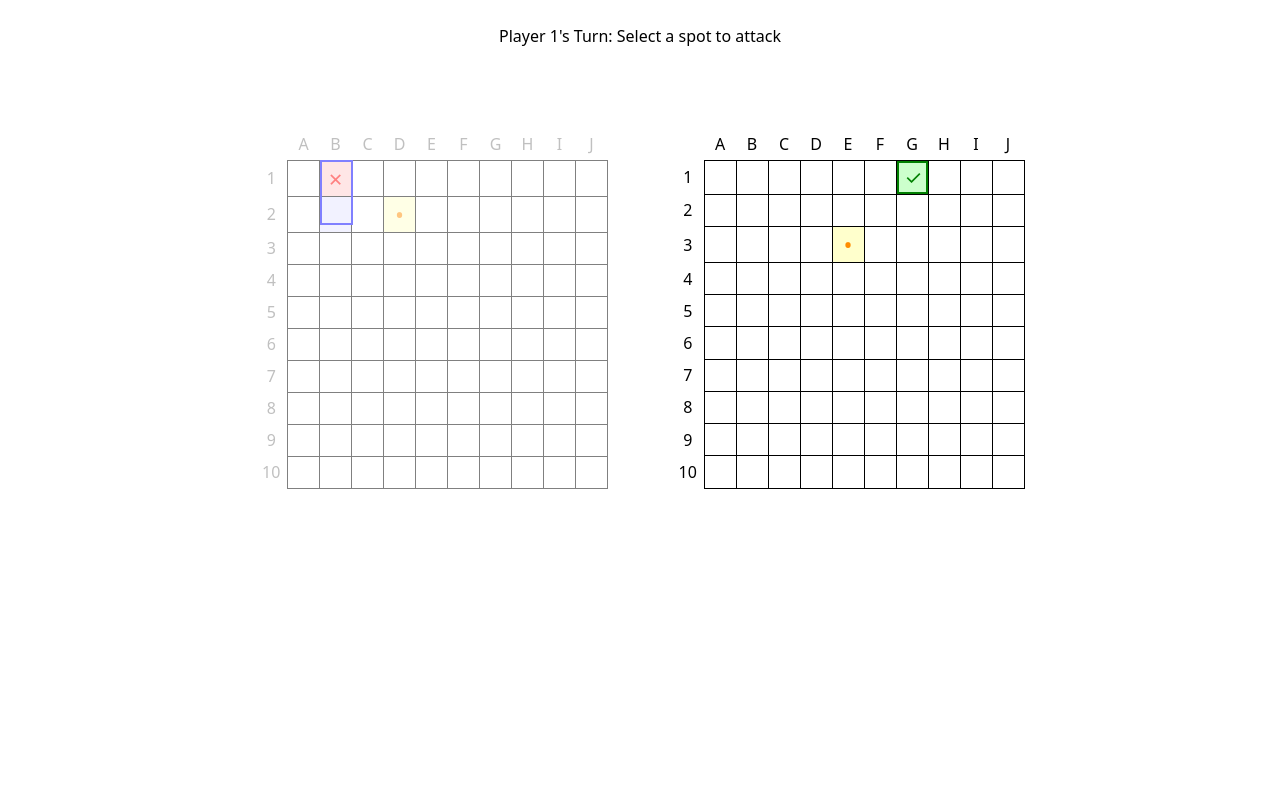
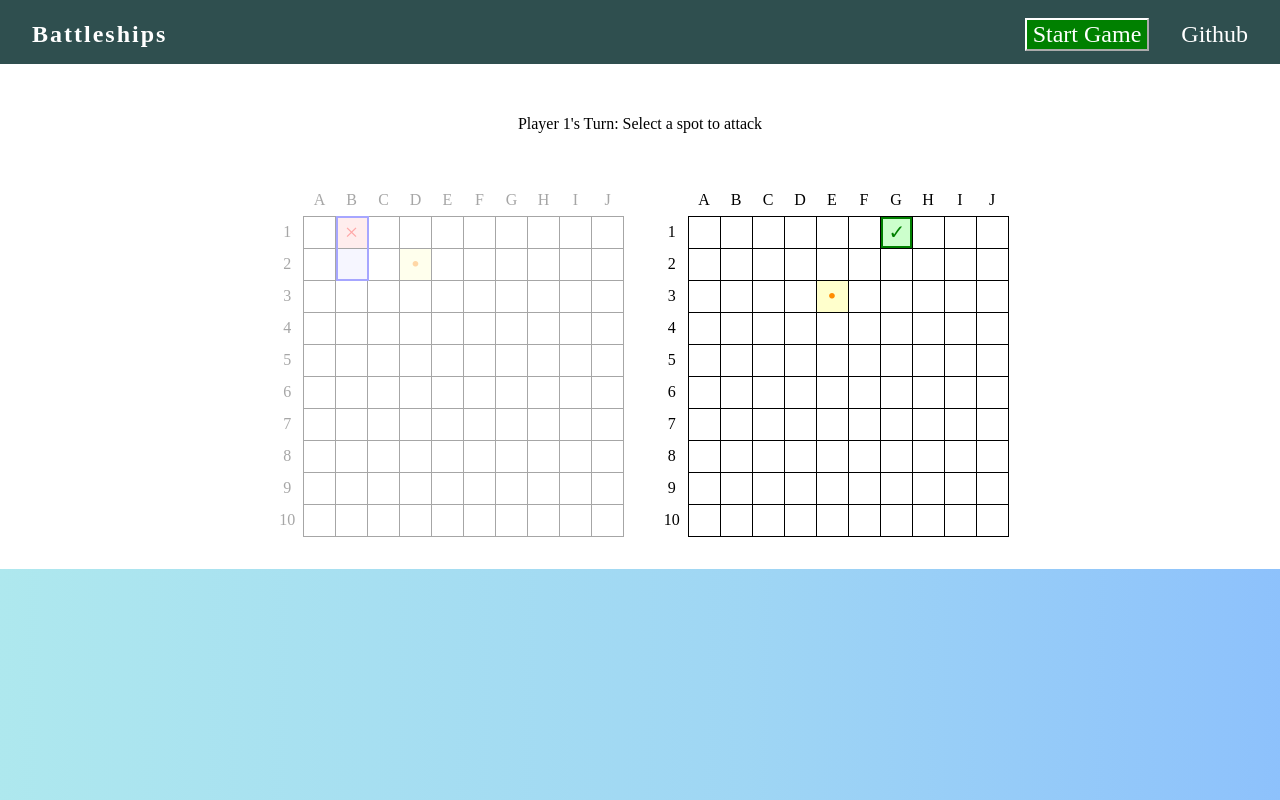
Before and after one commit to Julia-1439/battleship, a website built with webpack: page src/template.html in a window 1280 px wide. Built offline with nearby package versions, Linux system fonts and the light colour scheme.

Commit message:
Add page header and additional styling

```diff
--- a/src/style.css
+++ b/src/style.css
@@ -6,18 +6,7 @@
 *::before,
 *::after {
   box-sizing: border-box;
-  font-family:
-    system-ui,
-    -apple-system,
-    BlinkMacSystemFont,
-    "Segoe UI",
-    Roboto,
-    Oxygen,
-    Ubuntu,
-    Cantarell,
-    "Open Sans",
-    "Helvetica Neue",
-    sans-serif;
+  font-family:'Times New Roman', Times, serif;
 
   --standard-padding: 16px;
 }
@@ -44,6 +33,7 @@ select,
 textarea {
   font-family: inherit;
   font-size: 100%;
+  color: inherit;
 }
 
 /* ========================================================================== */
@@ -52,17 +42,62 @@ textarea {
 
 html {
   /* Custom CSS properties */
+  --big-padding: 32px;
   --standard-padding: 16px;
   --minor-padding: 6px;
   --cell-size: 2rem;
 }
 
+body {
+  margin: 0;
+}
+
+header {
+  display: flex;
+  justify-content: space-between;
+  gap: var(--big-padding);
+  flex-wrap: no-wrap;
+  padding: 16px 32px;
+  height: 4rem;
+  font-size: 1.5rem;
+  background-color: darkslategray;
+  color: white;
+}
+
+header h1 {
+  font-size: inherit;
+  margin: 0;
+  letter-spacing: 2px;
+}
+
+nav {
+  display: flex;
+  gap: var(--big-padding);
+}
+
+#start-game {
+  background-color: green;
+  border-color: white;
+  cursor: pointer;
+}
+
+#github-link {
+  text-decoration: none;
+  color: inherit;
+}
+
+body {
+  background: #AEE8EE;
+  background: linear-gradient(91deg, rgba(174, 232, 238, 1) 0%, rgba(159, 214, 244, 1) 58%, rgba(141, 193, 252, 1) 100%);
+}
 
 .player-battlefields {
   display: flex;
   justify-content: center;
   flex-flow: row wrap;
-  gap: 64px;
+  gap: var(--big-padding);
+  padding: var(--big-padding);
+  background-color: white;
 }
 
 .battlefields-title {
@@ -72,8 +107,7 @@ html {
 }
 
 .your-ships[data-active-game] {
-  color: gray;
-  filter: opacity(0.5);
+  filter: opacity(0.35);
 }
 
 table {
@@ -132,19 +166,19 @@ td {
 }
 
 .has-ship {
-  background-color: rgba(0, 0, 256, 0.10);
+  background-color: #E5E5FF;
 }
 
 .is-attacked {
-  background-color: rgba(255, 255, 0, 0.20);
+  background-color: #FFFFCC;
 }
 
 .your-ships .landed-hit {
-  background-color: rgba(255, 0, 0, 0.20);
+  background-color: #FFCCCC;
 }
 
 .your-attacks .landed-hit {
-  background-color: rgba(0, 255, 0, 0.20);
+  background-color: #CCFFCC;
 }
 
 .is-attacked::before {
--- a/src/template.html
+++ b/src/template.html
@@ -6,6 +6,14 @@
     <title>Battleship</title>
   </head>
   <body>
+    <header>
+      <div><h1>Battleships</h1></div>
+      <nav>
+        <div><button id="start-game">Start Game</button></div>
+        <div><a href="https://github.com/Julia-1439/battleship" id="github-link">Github</a></div>
+      </nav>
+    </header>
+    <main>
       <div class="player-battlefields">
         <div class="battlefields-title">
           <p>Player 1's Turn: Select a spot to attack</p>
@@ -63,7 +71,9 @@
             <tr>
               <th scope="row">2</th>
               <td><button disabled class="battlefield-btn empty"></button></td>
-            <td><button disabled class="battlefield-btn has-ship"></button></td>
+              <td>
+                <button disabled class="battlefield-btn has-ship"></button>
+              </td>
               <td><button disabled class="battlefield-btn empty"></button></td>
               <td>
                 <button disabled class="battlefield-btn is-attacked"></button>
@@ -343,5 +353,6 @@
           </tbody>
         </table>
       </div>
+    </main>
   </body>
 </html>
```
Lines whose indentation alone changed are shown as unchanged.
